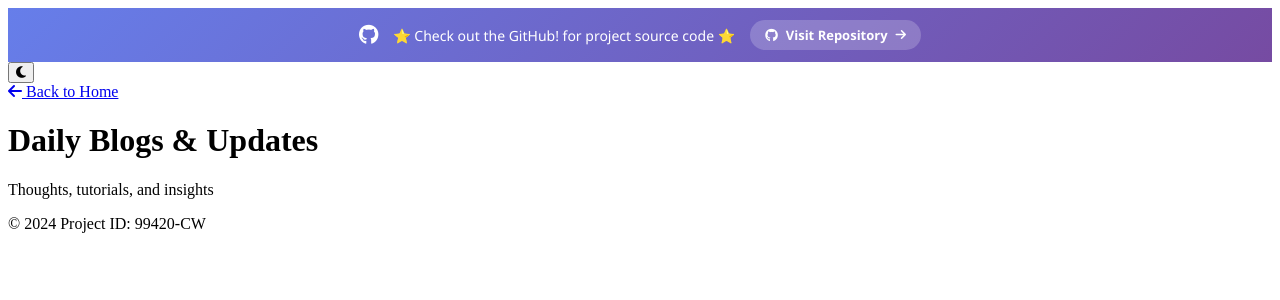
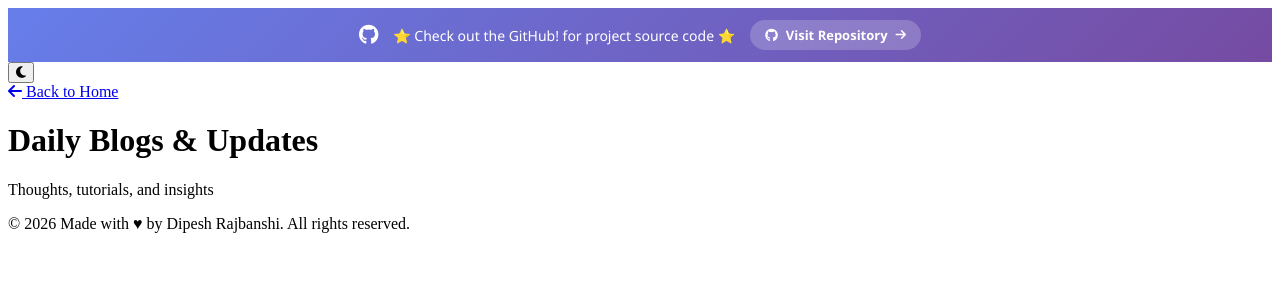
Before and after one commit to Dipesh-Rajbanshi/PortfolioProject, a Django app: page /blogs/ in a window 1280 px wide. Shown: the top 300 px of the page. Run offline with Django 5.2, Linux system fonts and the light colour scheme; data that the repository does not hold is empty.

Commit message:
footer worked

```diff
--- /dev/null
+++ b/Core/context_processor.py
@@ -0,0 +1,6 @@
+from datetime import datetime
+
+def current_date(request):
+    return {
+        'current_year': datetime.now().year,
+    }
--- a/portfolio/settings.py
+++ b/portfolio/settings.py
@@ -72,6 +72,7 @@ TEMPLATES = [
                 'django.template.context_processors.request',
                 'django.contrib.auth.context_processors.auth',
                 'django.contrib.messages.context_processors.messages',
+                'Core.context_processor.current_date'
             ],
         },
     },
--- a/templates/layouts/base.html
+++ b/templates/layouts/base.html
@@ -21,7 +21,7 @@
             style="max-width: 1200px; margin: 0 auto; display: flex; justify-content: center; align-items: center; gap: 15px; flex-wrap: wrap;">
             <i class="fab fa-github" style="font-size: 20px;"></i>
             <span style="font-size: 14px; font-weight: 500;">⭐ Check out the GitHub! for project source code ⭐</span>
-            <a href="https://github.com/dipeshrajbanshi" target="_blank"
+            <a href="https://github.com/Dipesh-Rajbanshi/PortfolioProject/tree/main" target="_blank"
                 style="background: rgba(255,255,255,0.2); color: white; text-decoration: none; padding: 6px 15px; border-radius: 25px; font-size: 13px; font-weight: 600; transition: all 0.3s ease; display: inline-flex; align-items: center; gap: 8px;"
                 onmouseover="this.style.background='rgba(255,255,255,0.3)'; this.style.transform='scale(1.05)'"
                 onmouseout="this.style.background='rgba(255,255,255,0.2)'; this.style.transform='scale(1)'">
--- a/templates/layouts/footer.html
+++ b/templates/layouts/footer.html
@@ -1 +1 @@
-<footer class="site-footer">© 2024 Project ID: 99420-CW</footer>
+<footer class="site-footer">&copy; {{ current_year }} Made with &hearts; by Dipesh Rajbanshi. All rights reserved.</footer>
```
